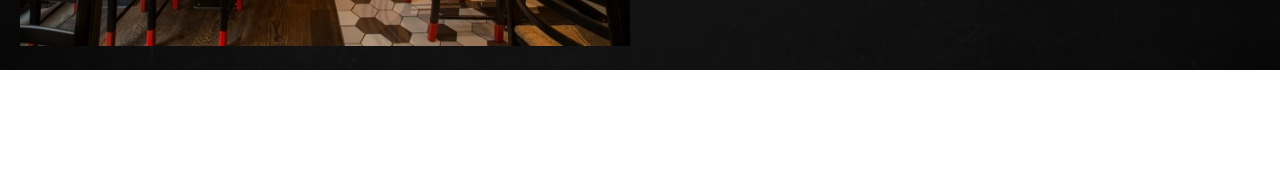
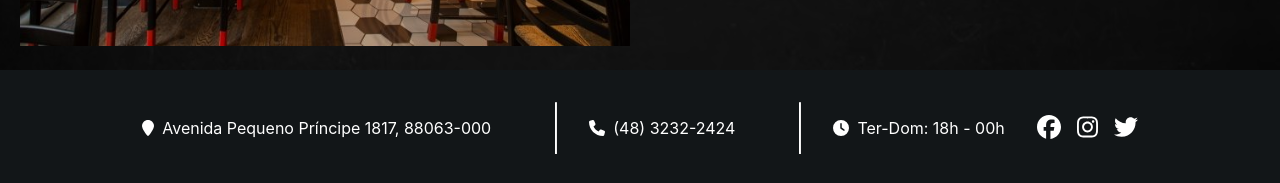
Before and after one commit to Vmp3/Pizzaria, a React (Create React App) app in the folder pizzaria/: page / in a window 1280 px wide. Shown: the part 1167-1350 px from the top of the page. Before the commit the page ends 1237 px from the top, so only its background shows below. Built offline with nearby package versions, Linux system fonts and the light colour scheme; a web font is replaced by a local one.

Commit message:
Adding "Footer" component
Updating some redirection components and adding new "Footer" component

```diff
--- a/pizzaria/src/App.js
+++ b/pizzaria/src/App.js
@@ -1,4 +1,5 @@
 import './App.css';
+import Footer from './Components/Footer/Footer';
 import Menu from './Components/Menu/Menu';
 import Principal from './Components/Principal/Principal';
 import Sobre from './Components/Sobre/Sobre';
@@ -9,6 +10,7 @@ function App() {
       <Menu />
       <Principal />
       <Sobre />
+      <Footer />
     </div>
   );
 }
--- /dev/null
+++ b/pizzaria/src/Components/Footer/Footer.css
@@ -0,0 +1,50 @@
+.footer-container {
+  background-color: #121618;
+  color: white;
+  padding: 2rem 0;
+  display: flex;
+  justify-content: center;
+}
+
+.footer-contact {
+  display: flex;
+  align-items: center;
+  max-width: 1200px;
+  margin: 0 auto;
+}
+
+.footer-contact-info {
+  display: flex;
+  align-items: center;
+}
+
+.footer-contact-item {
+  display: flex;
+  align-items: center;
+  margin-right: 2rem;
+}
+
+.footer-contact-item svg {
+  margin-right: 0.5rem;
+}
+
+.footer-social-media {
+  display: flex;
+  align-items: center;
+}
+
+.footer-social-media a {
+  color: white;
+  font-size: 1.5rem;
+  margin-right: 1rem;
+}
+
+.footer-social-media a:last-child {
+  margin-right: 0;
+}
+
+.vertical-line {
+  border-left: 1px solid white;
+  height: 50px;
+  margin: 0 2rem;
+}
--- /dev/null
+++ b/pizzaria/src/Components/Footer/Footer.js
@@ -0,0 +1,43 @@
+import React from "react";
+import "./Footer.css";
+import { FontAwesomeIcon } from "@fortawesome/react-fontawesome";
+import { faPhone, faClock, faMapMarker} from "@fortawesome/free-solid-svg-icons";
+import { faFacebook, faInstagram, faTwitter} from "@fortawesome/free-brands-svg-icons";
+
+const Footer = () => {
+  return (
+    <footer id="contato" className="footer-container">
+      <div className="footer-contact">
+        <div className="footer-contact-info">
+          <div className="footer-contact-item">
+            <FontAwesomeIcon icon={faMapMarker} />
+            <span>Avenida Pequeno Príncipe 1817, 88063-000</span>
+          </div>
+          <hr className="vertical-line" />
+          <div className="footer-contact-item">
+            <FontAwesomeIcon icon={faPhone} />
+            <span>(48) 3232-2424</span>
+          </div>
+          <hr className="vertical-line" />
+          <div className="footer-contact-item">
+            <FontAwesomeIcon icon={faClock} />
+            <span>Ter-Dom: 18h - 00h</span>
+          </div>
+        </div>
+        <div className="footer-social-media">
+          <a href="https://www.facebook.com">
+            <FontAwesomeIcon icon={faFacebook} />
+          </a>
+          <a href="https://www.instagram.com">
+            <FontAwesomeIcon icon={faInstagram} />
+          </a>
+          <a href="https://www.twitter.com">
+            <FontAwesomeIcon icon={faTwitter} />
+          </a>
+        </div>
+      </div>
+    </footer>
+  );
+};
+
+export default Footer;
--- a/pizzaria/src/Components/Menu/Menu.css
+++ b/pizzaria/src/Components/Menu/Menu.css
@@ -49,7 +49,6 @@
   font-size: 1.2rem;
 }
 
-
 .header-links a {
   color: white;
   text-decoration: none;
--- a/pizzaria/src/Components/Menu/Menu.js
+++ b/pizzaria/src/Components/Menu/Menu.js
@@ -5,7 +5,6 @@ import { FontAwesomeIcon } from "@fortawesome/react-fontawesome";
 import { faUser, faShoppingCart } from "@fortawesome/free-solid-svg-icons";
 
 const Menu = () => {
-
   const [currentPage, setCurrentPage] = useState("");
 
   useEffect(() => {
@@ -13,6 +12,10 @@ const Menu = () => {
     setCurrentPage(path);
 
     if (window.location.hash === "#sobre") {
+      window.history.replaceState(null, null, window.location.pathname);
+    }
+
+    if (window.location.hash === "#contato") {
       window.history.replaceState(null, null, window.location.pathname);
     }
   }, []);
@@ -25,13 +28,25 @@ const Menu = () => {
     }
   };
 
+  const handleContatoClick = (event) => {
+    event.preventDefault();
+    const contatoSection = document.getElementById("contato");
+    if (contatoSection) {
+      contatoSection.scrollIntoView({ behavior: "smooth" });
+    }
+  };
+
+
   return (
     <div className="header-container">
       <header className="header-bottom">
         <div className="header-left">
           <div className="header-logo">
-            <img src={logoPizza} alt="Logotipo Senac" />
+            <a href="/home">
+              <img src={logoPizza} alt="Logotipo Senac" />
+            </a>
           </div>
+
           <div className="header-title">
             <h1>Pizza</h1>
             <span className="highlight">Gurizada</span>
@@ -43,16 +58,30 @@ const Menu = () => {
             <a href="/menu" className={currentPage === "/menu" ? "active" : ""}>
               Menu
             </a>
-            <a href="/sobre" onClick={handleSobreClick} className={currentPage === "/sobre" ? "active" : ""}>
+            <a
+              href="/sobre"
+              onClick={handleSobreClick}
+              className={currentPage === "/sobre" ? "active" : ""}
+            >
               Sobre
             </a>
-            <a href="/contato" className={currentPage === "/contato" ? "active" : ""}>
+            <a
+              href="/contato"
+              onClick={handleContatoClick}
+              className={currentPage === "/contato" ? "active" : ""}
+            >
               Contato
             </a>
-            <a href="/account" className={currentPage === "/account" ? "active" : ""}>
+            <a
+              href="/account"
+              className={currentPage === "/account" ? "active" : ""}
+            >
               <FontAwesomeIcon icon={faUser} />
             </a>
-            <a href="/carrinho" className={currentPage === "/carrinho" ? "active" : ""}>
+            <a
+              href="/carrinho"
+              className={currentPage === "/carrinho" ? "active" : ""}
+            >
               <FontAwesomeIcon icon={faShoppingCart} />
             </a>
           </div>
--- a/pizzaria/src/Components/Principal/Principal.js
+++ b/pizzaria/src/Components/Principal/Principal.js
@@ -8,11 +8,8 @@ const Principal = () => {
     if (videoRef.current) {
       videoRef.current
         .play()
-        .then(() => {
-          // Vídeo foi iniciado
-        })
+        .then(() => {})
         .catch((error) => {
-          // O navegador não permitiu a reprodução automática
           console.error("Erro ao iniciar a reprodução automática:", error);
         });
     }
@@ -30,7 +27,9 @@ const Principal = () => {
       <div className="text-overlay">
         <p className="welcome">Welcome</p>
         <h2>Bem-vindo à nossa pizzaria!</h2>
-        <p>Não perca essa chance de ter um belo jantar! Realize seu pedido abaixo</p>
+        <p>
+          Não perca essa chance de ter um belo jantar! Realize seu pedido abaixo
+        </p>
       </div>
     </div>
   );
--- a/pizzaria/src/Components/Sobre/Sobre.css
+++ b/pizzaria/src/Components/Sobre/Sobre.css
@@ -1,9 +1,9 @@
-@import url('https://fonts.googleapis.com/css2?family=Jaro:opsz@6..72&family=Nothing+You+Could+Do&family=Pacifico&family=Poetsen+One&family=Signika+Negative:wght@300..700&display=swap');
+@import url("https://fonts.googleapis.com/css2?family=Jaro:opsz@6..72&family=Nothing+You+Could+Do&family=Pacifico&family=Poetsen+One&family=Signika+Negative:wght@300..700&display=swap");
 
 :root {
-  --font-poetsen-one: 'Poetsen One', sans-serif;
-  --font-nothing-you-could-do: 'Nothing You Could Do', cursive;
-  --font-signika-negative: 'Signika Negative', sans-serif;
+  --font-poetsen-one: "Poetsen One", sans-serif;
+  --font-nothing-you-could-do: "Nothing You Could Do", cursive;
+  --font-signika-negative: "Signika Negative", sans-serif;
 }
 
 .about-container {
@@ -17,17 +17,17 @@
 }
 
 .about-container::before {
-    content: '';
+  content: "";
   position: absolute;
   top: 0;
   left: 0;
   width: 100%;
   height: 100%;
-    background-image: url('cimento.jpg');
+  background-image: url("cimento.jpg");
   background-size: cover;
   background-position: center;
   filter: brightness(20%);
-    z-index: -1; /* Garante que a imagem de fundo esteja atrás de todo o conteúdo */
+  z-index: -1;
 }
 
 .image-container {
@@ -50,7 +50,7 @@
   line-height: 1.5;
   color: white;
   text-align: center;
-    z-index: 1; /* Garante que o texto esteja acima da imagem de fundo */
+  z-index: 1;
   font-family: var(--font-nothing-you-could-do);
 }
 
@@ -59,6 +59,6 @@
   line-height: 1.5;
   color: orange;
   text-align: center;
-    z-index: 1; /* Garante que o texto esteja acima da imagem de fundo */
+  z-index: 1;
   font-family: var(--font-nothing-you-could-do);
 }
```
Also changed, not shown: pizzaria/src/Components/Principal/Principal.css (+4 -4 lines), pizzaria/src/Components/Sobre/Sobre.js (+10 -3 lines). Lines whose indentation alone changed are shown as unchanged.
